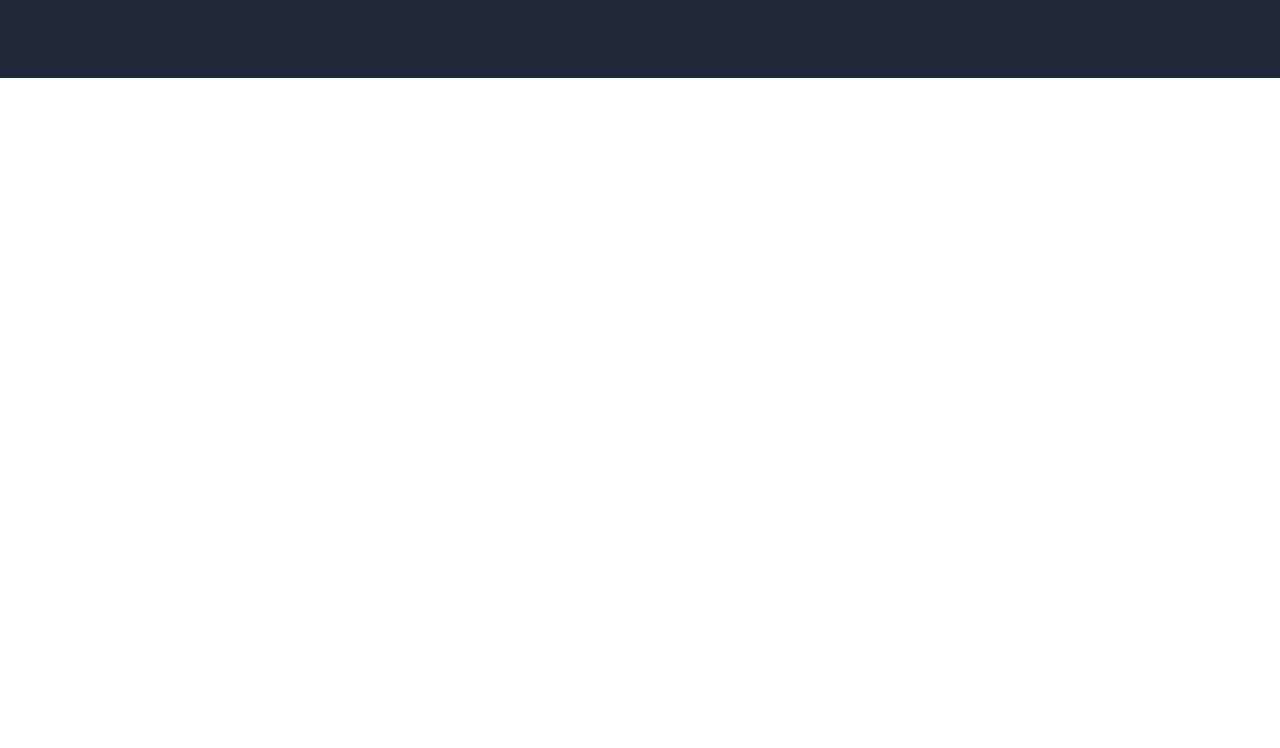
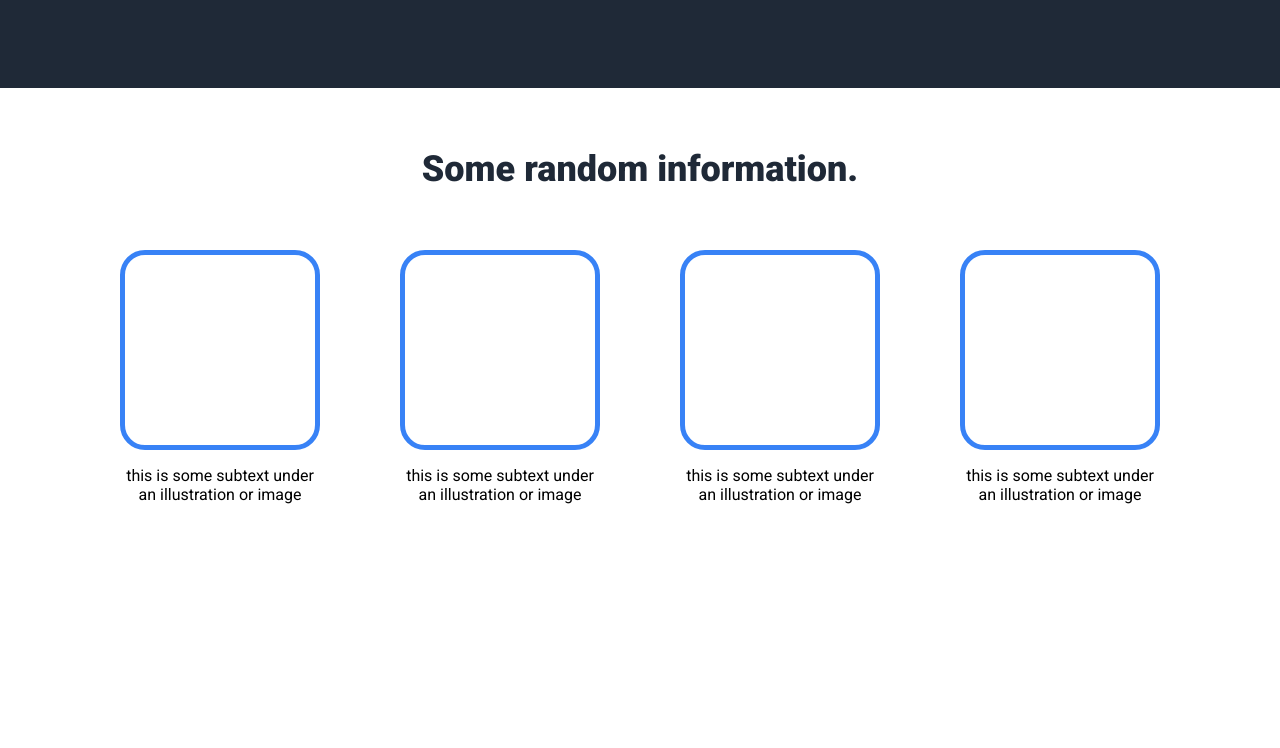
Before and after one commit to cipriann122/odin-landing-page, a plain HTML site: page index.html in a window 1280 px wide. Shown: the part 512-1260 px from the top of the page. Before the commit the page ends 800 px from the top, so only its background shows below. Drawn offline with Linux system fonts and the light colour scheme.

Commit message:
Create second section

```diff
--- a/index.html
+++ b/index.html
@@ -31,5 +31,26 @@
         />
       </div>
     </div>
+    <div class="second-section">
+      <div class="second-title">Some random information.</div>
+      <div class="box-containers">
+        <div class="box-wrapper">
+          <div class="box"></div>
+          <p>this is some subtext under an illustration or image</p>
+        </div>
+        <div class="box-wrapper">
+          <div class="box"></div>
+          <p>this is some subtext under an illustration or image</p>
+        </div>
+        <div class="box-wrapper">
+          <div class="box"></div>
+          <p>this is some subtext under an illustration or image</p>
+        </div>
+        <div class="box-wrapper">
+          <div class="box"></div>
+          <p>this is some subtext under an illustration or image</p>
+        </div>
+      </div>
+    </div>
   </body>
 </html>
--- a/style.css
+++ b/style.css
@@ -3,7 +3,6 @@
 body {
   font-family: Roboto, sans-serif;
   height: 100%;
-  overflow: hidden;
   margin: 0;
 }
 
@@ -35,10 +34,14 @@ button.top-button {
   border: 1px solid #3882f6;
   color: white;
   height: 36px;
-  width: 86px;
+  width: 92px;
   margin-top: 16px;
   font-size: 14px;
   font-weight: 600;
+}
+
+p {
+  text-align: center;
 }
 
 .top-button {
@@ -49,13 +52,16 @@ button.top-button {
 
 .first-section {
   background-color: #1f2937;
+  height: 600px;
+  display: flex;
+  flex-direction: column;
 }
 
 .header {
   padding: 16px 200px;
   display: flex;
+  align-items: center;
   justify-content: space-between;
-  align-items: center;
 }
 
 .logo {
@@ -87,3 +93,38 @@ button.top-button {
   font-weight: 900;
   color: #f9faf8;
 }
+
+.second-title {
+  font-size: 36px;
+  font-weight: 900;
+  color: #1f2937;
+  display: flex;
+  justify-content: center;
+  align-items: center;
+  margin: 60px;
+}
+
+.second-section {
+  height: 600px;
+}
+
+.box {
+  border-radius: 25px;
+  border: 5px solid #3882f6;
+  padding: 20px;
+  width: 150px;
+  height: 150px;
+}
+
+.box-containers {
+  display: flex;
+  justify-content: center;
+  gap: 80px;
+}
+
+.box-wrapper {
+  display: flex;
+  flex-direction: column;
+  align-items: center;
+  width: 200px;
+}
```
